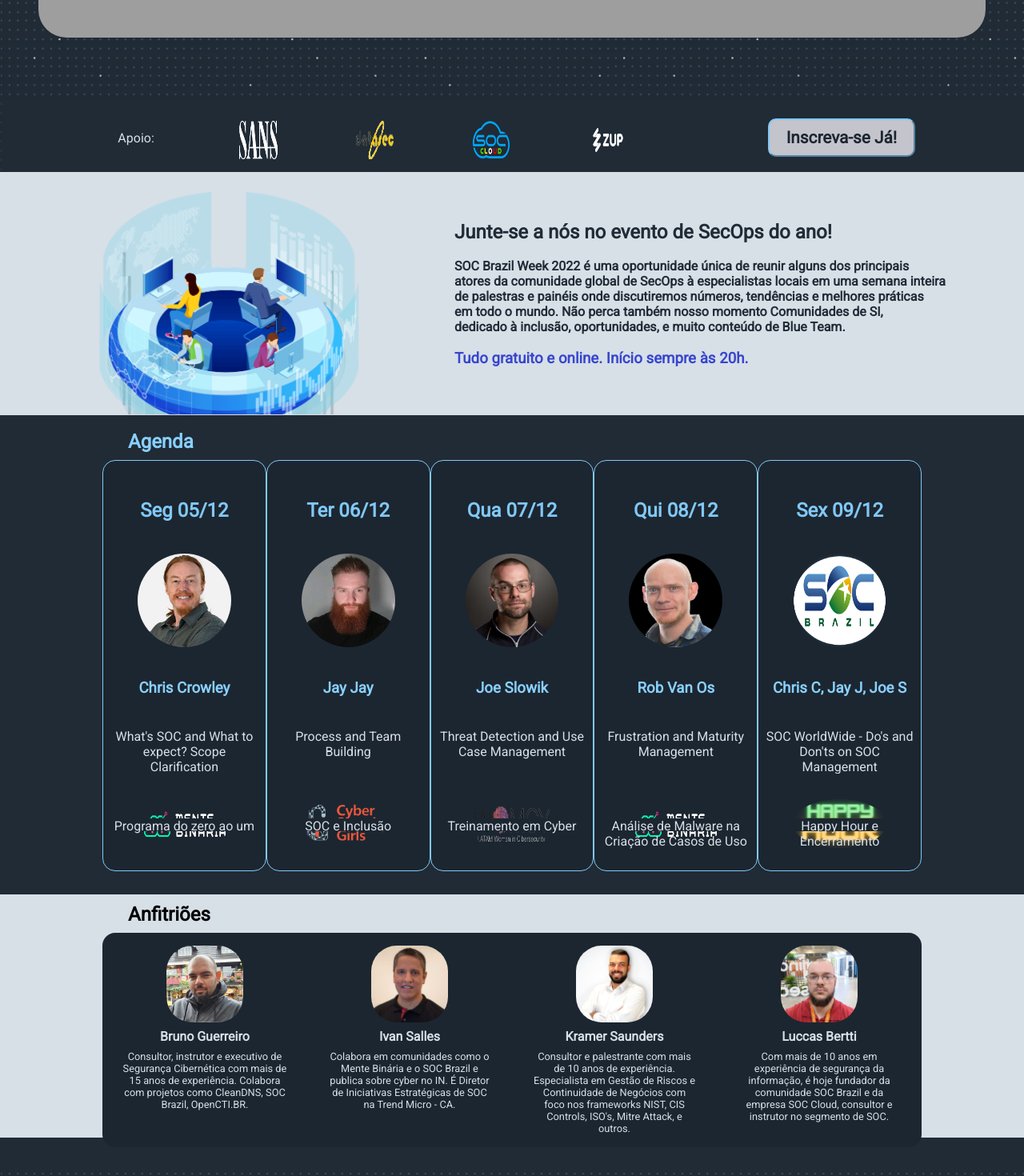
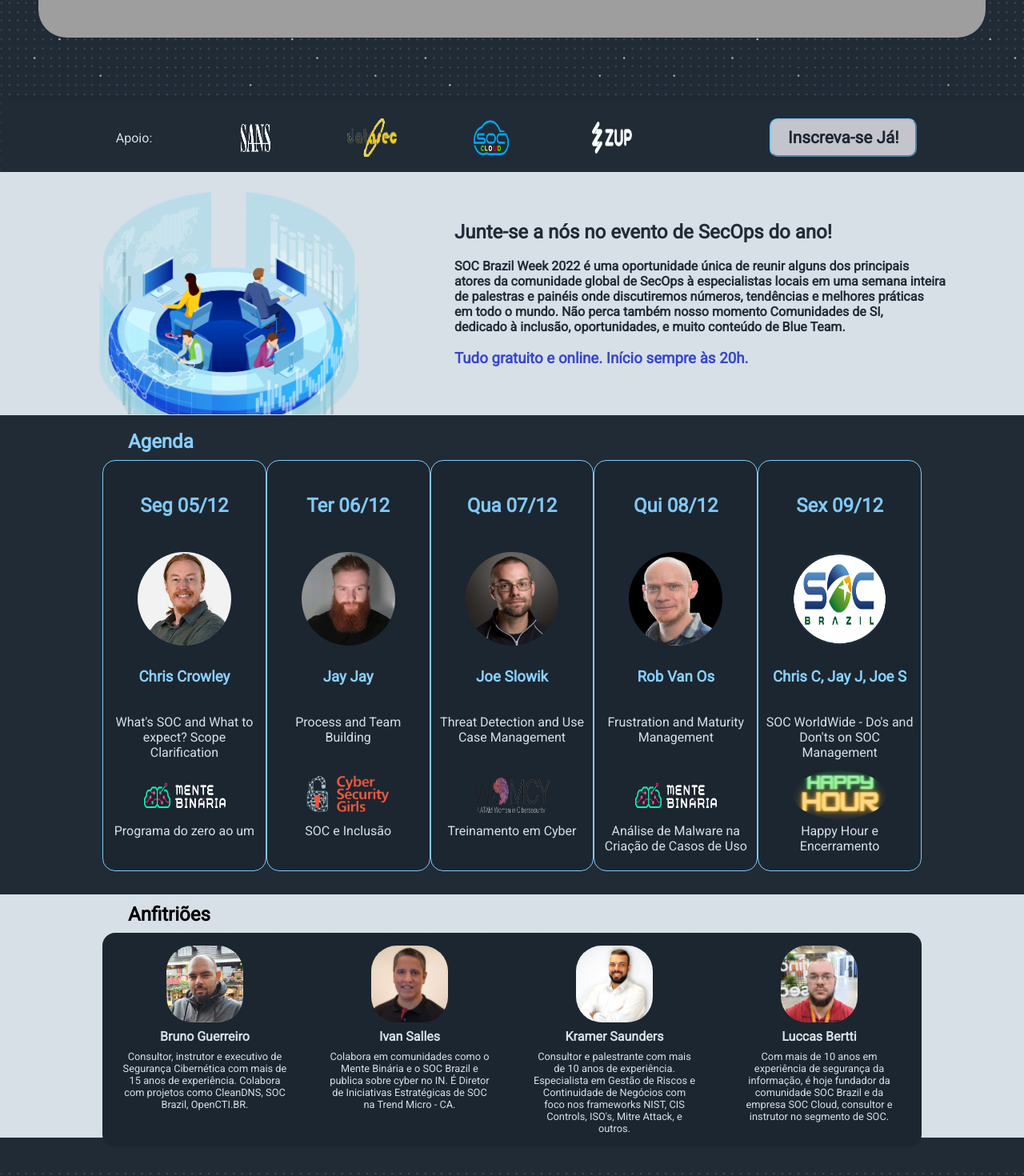
Before and after one commit to Tathy-Max/socBrazilProject, a React (Create React App) app: page / in a window 1280 px wide. Shown: the part 478-1948 px from the top of the page at 80% size. Built offline with nearby package versions, Linux system fonts and the light colour scheme; grey boxes are pictures that could not be loaded.

Commit message:
responsiveness started

```diff
--- a/src/components/CardM/styles.module.css
+++ b/src/components/CardM/styles.module.css
@@ -3,7 +3,7 @@
 .cardSDiv {
 	display: flex;
 	flex-direction: column;
-	justify-content: space-evenly;
+	justify-content: space-around;
 	align-items: center;
 	text-align: center;
 	padding: 0.5rem;
@@ -27,10 +27,12 @@
 	font-size: 1rem;
 	height: 1rem;
 	background-color: #1c2630;
+	margin-top: -2rem;
 }
 .cardSDiv h3 {
 	color: #89d0ff;
 	background-color: #1c2630;
+	margin-top: -2.5rem;
 }
 .cardSDiv img {
 	color: #d7dfe7;
@@ -38,13 +40,15 @@
 	height: 7.3rem;
 	border-radius: 100%;
 	background-color: none;
+	margin-top: -1.5rem;
 }
 #imgC {
 	height: 3.8rem;
 	background: #1c2630;
-	margin-top: 2rem;
+	margin-top: -1.5rem;
 	margin-bottom: -2rem;
 }
+
 .cardSDiv h2 {
 	color: #81c8f7;
 	background-color: #1c2630;
--- a/src/components/Event/index.js
+++ b/src/components/Event/index.js
@@ -14,9 +14,9 @@
 			<div className={style.sponsorsDiv}>
 				<p>Apoio:</p>
 				<img src={Sans} className={style.sansId} alt="logo Sans" />
-				<img src={DataSec} alt="logo Data" />
-				<img src={SocCloud} alt="logo Soc" />
-				<img src={Zup} alt="logo Soc" />
+				<img src={DataSec} className={style.dataId} alt="logo Data" />
+				<img src={SocCloud} className={style.socId} alt="logo Soc" />
+				<img src={Zup} className={style.zupId} alt="logo Soc" />
 
 				<a
 					id="btnSubscribe"
--- a/src/components/Event/styles.module.css
+++ b/src/components/Event/styles.module.css
@@ -25,15 +25,27 @@
 	align-content: stretch;
 	align-items: center;
 }
-.sponsorsDiv img {
+/* .sponsorsDiv img {
 	width: 3rem;
 	height: 3rem;
 	margin: 0.3rem 0.5rem 0 -0.5rem;
+} */
+.sansId {
+	width: 2.3rem;
+	height: 2.2rem;
 }
-/* .sansId {
-	width: 20rem;
-	height: 20rem;
-} */
+.dataId {
+	width: 3.9rem;
+	height: 3rem;
+}
+.socId {
+	width: 2.9rem;
+	height: 2.8rem;
+}
+.zupId {
+	width: 4rem;
+	height: 4rem;
+}
 .sponsorsDiv p {
 	color: #d7dfe7;
 	margin: 0 1rem 0 3rem;
--- a/src/components/Footer/index.js
+++ b/src/components/Footer/index.js
@@ -7,7 +7,7 @@
 	return (
 		<>
 			<div className={style.btDiv}>
-				<h3>Nao perca essa chance!</h3>
+				<h3>Não perca essa chance!</h3>
 				<a
 					id="btnSubscribe"
 					href="https://www.sympla.com.br/evento-online/soc-brazil-week-2022/1735097"
--- a/src/components/Footer/styles.module.css
+++ b/src/components/Footer/styles.module.css
@@ -42,6 +42,7 @@
 	text-align: center;
 	margin: -7rem auto 0 auto;
 	background-color: #1c2630;
+	padding: 10px 0 10px 0;
 }
 .contatoDiv h3 {
 	color: #d7dfe7;
--- a/src/components/Navbar/styles.module.css
+++ b/src/components/Navbar/styles.module.css
@@ -33,3 +33,32 @@
 	margin: 0.5rem 40rem 0 6rem;
 	background: no-repeat;
 }
+
+@media screen and (max-width: 480px) {
+	.navbarDiv {
+		padding-top: 1.2rem;
+		height: 4.1rem;
+		border-bottom: 0.1rem solid #81c8f7;
+		margin-top: -2.1rem;
+	}
+	.navbarDiv p {
+		font-size: 1.1rem;
+		--s: 0.1em; /* the thickness of the line */
+		--c: #4a5759; /* the color */
+		color: #e1e1e6;
+		padding-bottom: var(--s);
+		background: linear-gradient(90deg, var(--c) 50%, #000 0)
+				calc(100% - var(--_p, 0%)) / 200% 100%,
+			linear-gradient(var(--c) 0 0) 0% 100% / var(--_p, 0%) var(--s) no-repeat;
+		-webkit-background-clip: text, padding-box;
+		background-clip: text, padding-box;
+	}
+	.navbarDiv p:hover {
+		--_p: 100%;
+		--_s: 0.3s;
+	}
+	.navbarDiv img {
+		height: 5rem;
+		margin: 0.5rem 5rem 0 3rem;
+	}
+}
```
